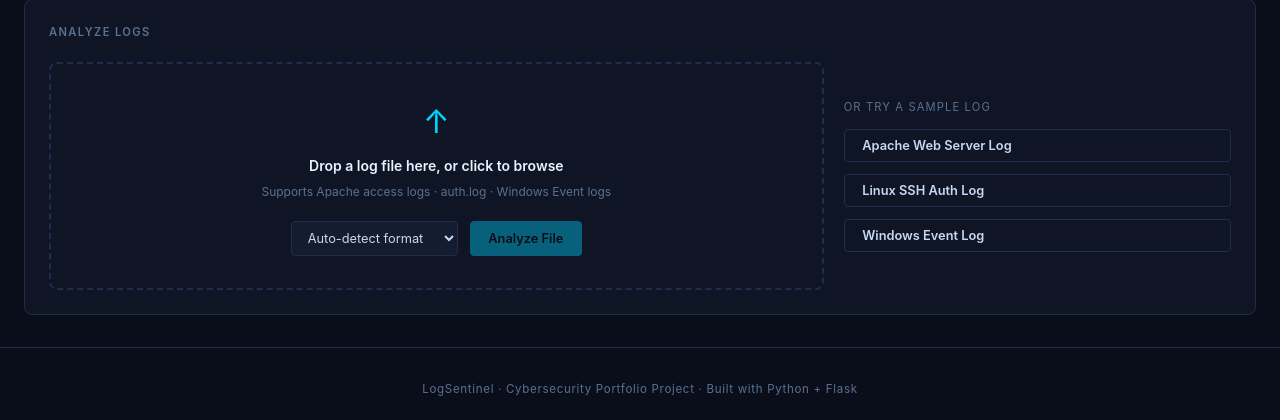
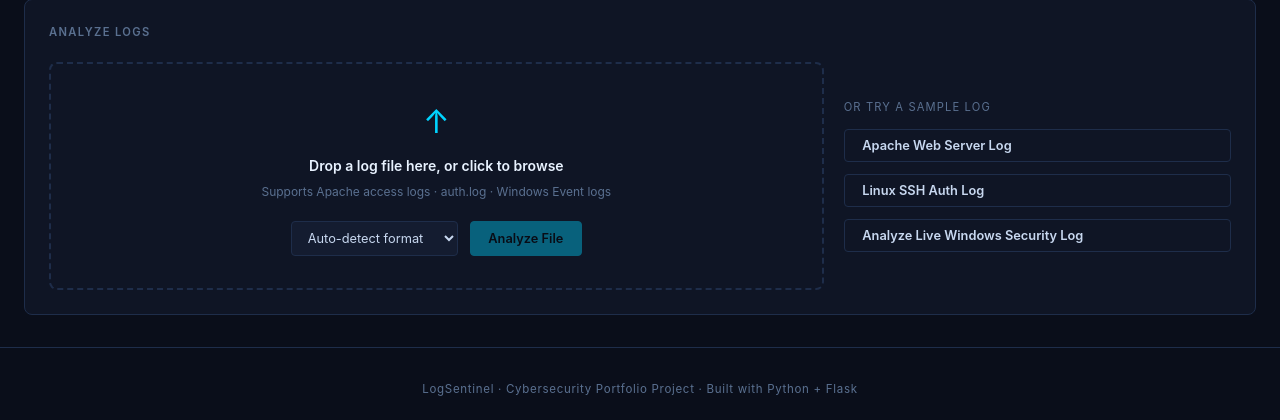
Before and after one commit to jahmarb84/log_analyzer, a Python web app: template log_analyzer/templates/index.html in a window 1280 px wide. Shown: the part 93-513 px from the top of the page. Run offline with Jinja, Linux system fonts and the light colour scheme; the template is opened without the code that fills it, so the values that code supplies are empty.

Commit message:
Update index.html
Line 53

```diff
--- a/log_analyzer/templates/index.html
+++ b/log_analyzer/templates/index.html
@@ -50,7 +50,7 @@
         <p class="sample-title">Or try a sample log</p>
         <button class="btn btn-sample" data-sample="apache">Apache Web Server Log</button>
         <button class="btn btn-sample" data-sample="auth">Linux SSH Auth Log</button>
-        <button class="btn btn-sample" data-sample="windows">Windows Event Log</button>
+        <button class="btn btn-sample" id="liveWindowsBtn">Analyze Live Windows Security Log</button
       </div>
 
     </div>
```
